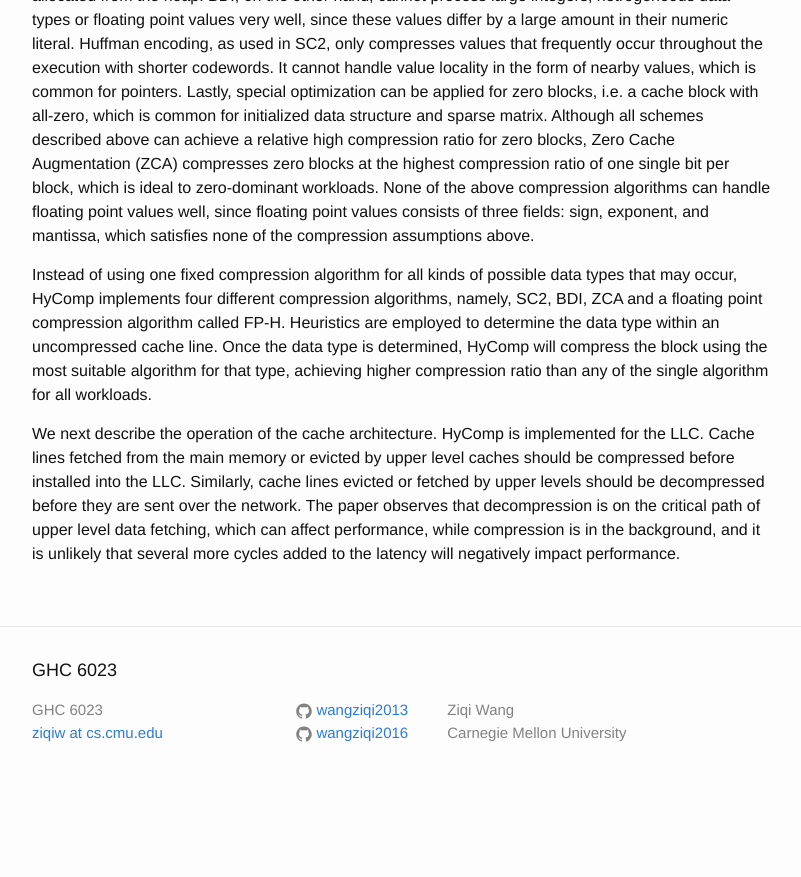
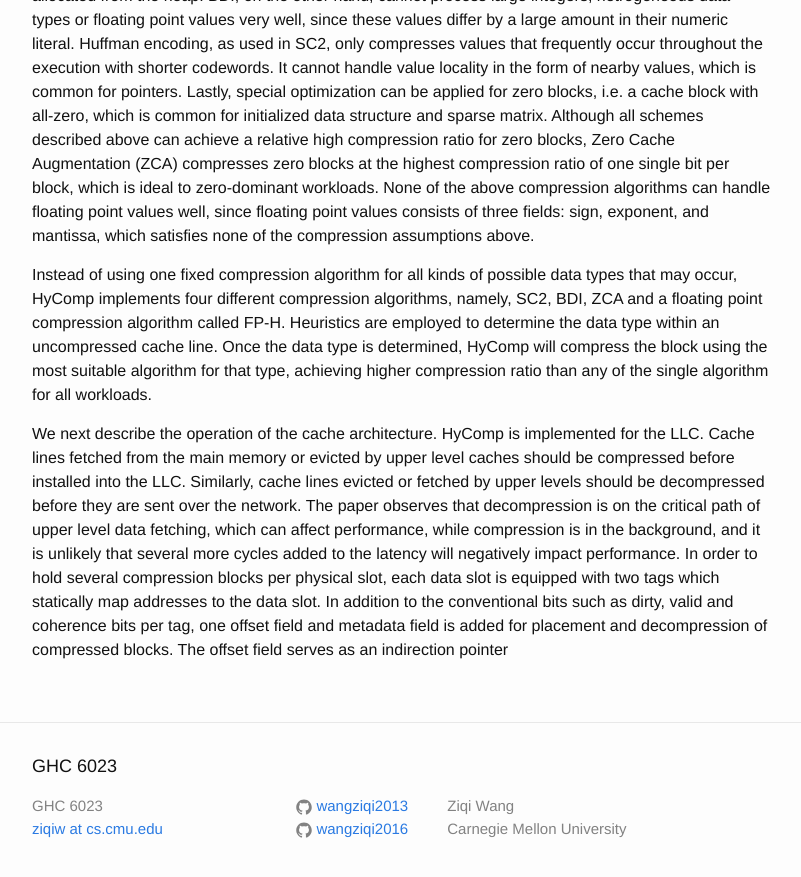
Before and after one commit to wangziqi2013/wangziqi2013.github.io, a Jekyll site: the page built from _posts/2020-07-12-hycomp.markdown, in a window 1280 px wide and 900 px high, scrolled down 814 px. Shown: the top 877 px of the window, without its empty margins (238-1039 px from the left). Built offline with Jekyll 4.4.1, drawn with Linux system fonts in a browser that asks for light colours; before the commit the page ends 1618 px from its top, so only the background shows below that.

Commit message:
Adding tags

```diff
--- a/_posts/2020-07-12-hycomp.markdown
+++ b/_posts/2020-07-12-hycomp.markdown
@@ -43,4 +43,7 @@ the main memory or evicted by upper level caches should be compressed before ins
 lines evicted or fetched by upper levels should be decompressed before they are sent over the network. The paper observes
 that decompression is on the critical path of upper level data fetching, which can affect performance, while compression
 is in the background, and it is unlikely that several more cycles added to the latency will negatively impact
-performance.
+performance. In order to hold several compression blocks per physical slot, each data slot is equipped with two tags
+which statically map addresses to the data slot. In addition to the conventional bits such as dirty, valid and coherence
+bits per tag, one offset field and metadata field is added for placement and decompression of compressed blocks.
+The offset field serves as an indirection pointer
```
